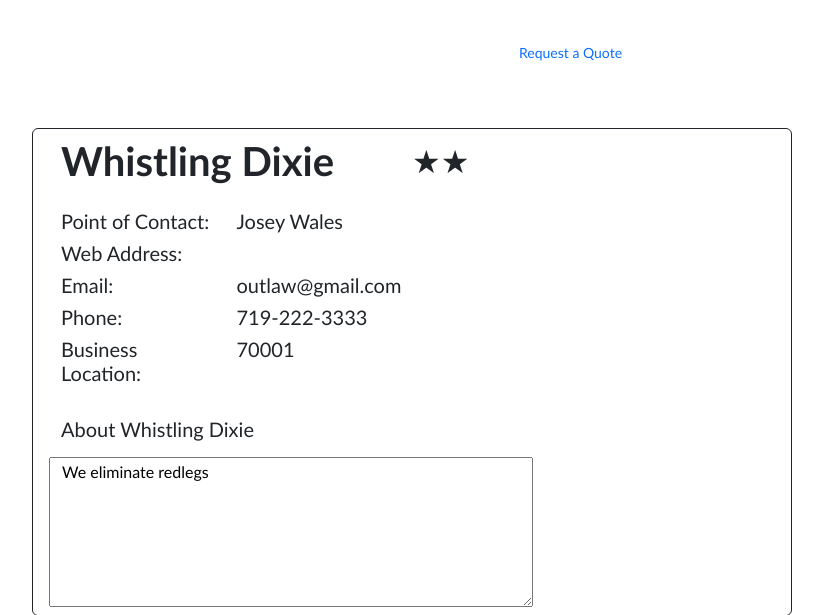
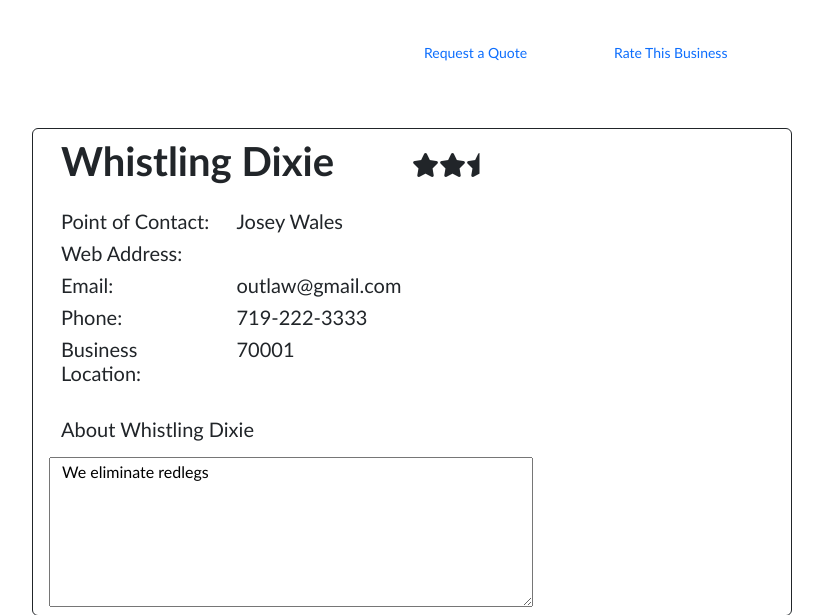
Before and after one commit to midnighter67/SWDV691_capstone2, a Django app: a page that uses happy_home/templates/base.html in a window 1280 px wide. Shown: the part 126-741 px from the top of the page, without its empty margins (38-861 px from the left). Run offline with Django 4.2, Linux system fonts and the light colour scheme; data comes from the database, SQL or seed files in the repository; both versions use the stored data as it was after the commit; some libraries are stand-ins or nearby versions.

Commit message:
added review template, url, and view

```diff
--- a/happy_home/templates/base.html
+++ b/happy_home/templates/base.html
@@ -4,7 +4,8 @@
         <meta charset="utf-8">
         <meta name="viewPort" content="width-device-width, initial-scale=1">
         <link href="https://cdn.jsdelivr.net/npm/bootstrap@5.3.0-alpha1/dist/css/bootstrap.min.css" rel="stylesheet" integrity="sha384-GLhlTQ8iRABdZLl6O3oVMWSktQOp6b7In1Zl3/Jr59b6EGGoI1aFkw7cmDA6j6gD" crossorigin="anonymous">
-        <link rel="stylesheet" href="https://cdnjs.cloudflare.com/ajax/libs/font-awesome/4.7.0/css/font-awesome.min.css">
+        <!--<link rel="stylesheet" href="https://cdnjs.cloudflare.com/ajax/libs/font-awesome/4.7.0/css/font-awesome.min.css">-->
+        <script src="https://kit.fontawesome.com/b8362869d4.js" crossorigin="anonymous"></script>
         <link href="static\css\main_bs.css" rel="stylesheet" />
         <title>Happy Home</title>
     </head>
--- a/happy_home/templates/public_profile.html
+++ b/happy_home/templates/public_profile.html
@@ -10,13 +10,17 @@
     <div class="col-md-2">
         <p><small><a class="page-links"  style="text-decoration: none;" href="#">Request a Quote</a></small></p>
     </div>
+    <div class="col-md-2">
+        <p><small><a class="page-links"  style="text-decoration: none;" href="{% url 'review' profile.id %}">Rate This Business</a></small></p>
+    </div>
 </div>
 <div class="row">
     <div class="container-bordered border border-dark rounded-2 col-md-8 p-2 d-flex justify-content-center">
         <div class="row mx-2">
             <div class="row mb-3">
                 <h1  class="col-6"><strong>{{ profile.name }}</strong></h1>
-                <span class="col-3" style="font-size:200%">&starf;&starf;</span>
+                <!--<span class="col-3" style="font-size:200%">&starf;&starf;</span>-->
+                <i style='font-size:24px' class='fas col-3 pt-3'>&#xf005;&#xf005;&#xf089;</i>
 
             </div>
             <div class="row">
--- a/happy_home/urls.py
+++ b/happy_home/urls.py
@@ -11,4 +11,5 @@ urlpatterns = [
     path('business_profile', views.edit_profile, name='businessProfile'),
     path('search_results', views.search_results, name='searchResults'),
     path('public_profile<result_id>', views.public_profile, name='publicProfile'), #/<result_id>
+    path('review<profile_id>', views.review, name='review'),
 ]
--- a/happy_home/views.py
+++ b/happy_home/views.py
@@ -144,6 +144,16 @@ def public_profile(request, result_id): #result_id
     profile = Provider.objects.get(pk=result_id)
     return render(request, 'public_profile.html', {'profile':profile})
 
+def review(request, profile_id):
+    if request.user.is_authenticated:
+        profile = Provider.objects.get(pk=profile_id)
+        return render(request, 'review.html', {'profile':profile})
+    else:
+        messages.success(request, ('You must be logged in to leave a review'))
+        return redirect('review')
+
+
+
 
 """
 def user_reviews(request):
```
Also changed, not shown: capstoneproject/settings.py (+6 -2 lines), happy_home/templates/review.html (+11 -0 lines), db.sqlite3.
